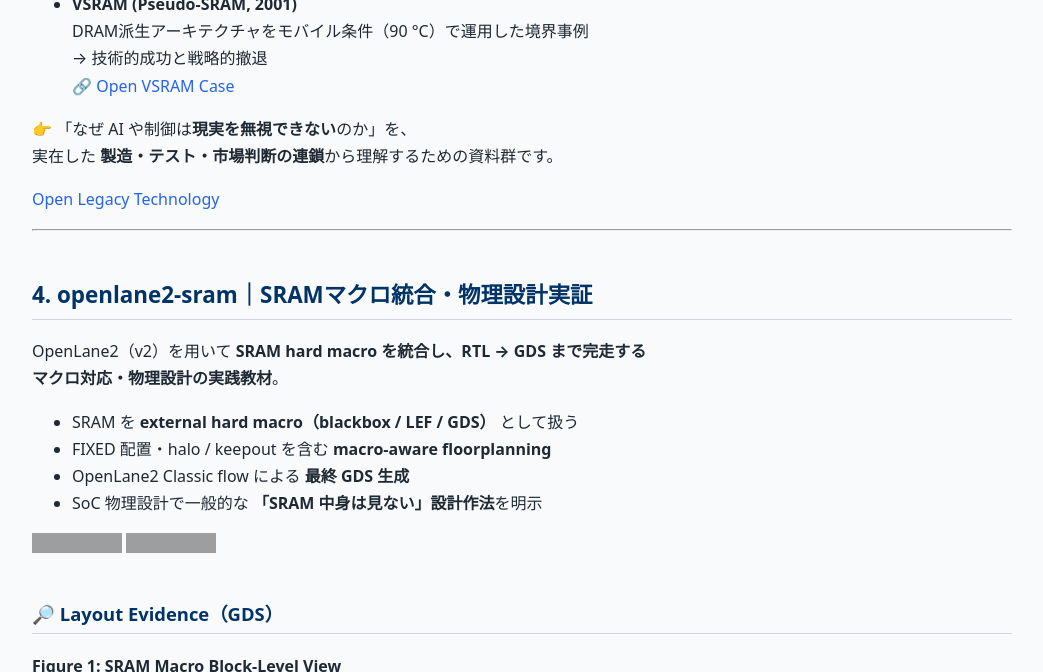
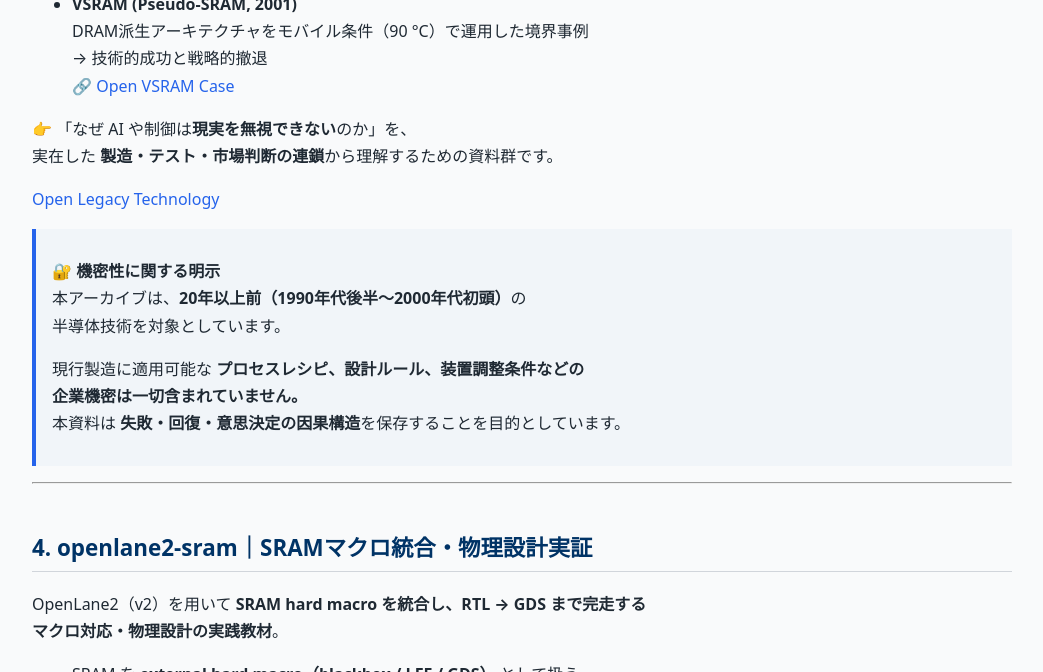
Before and after one commit to Samizo-AITL/Samizo-AITL.github.io, a Jekyll site: the page built from portal/index.md, in a window 1280 px wide and 900 px high, scrolled down 8236 px, cut to the strip 0-672 px from the top of the window. Shown: the whole strip, without its empty margins (118-1161 px from the left). Built offline with Jekyll 4.4.1, drawn with Linux system fonts in a browser that asks for light colours; grey boxes are pictures that could not be loaded.

Commit message:
Update index.md

```diff
--- a/portal/index.md
+++ b/portal/index.md
@@ -276,6 +276,14 @@ Samizo-AITL における「機械設計側の基盤方法論」です。**
 実在した **製造・テスト・市場判断の連鎖**から理解するための資料群です。
 
 [Open Legacy Technology](https://samizo-aitl.github.io/Edusemi-Plus/archive/legacy/)
+
+> 🔐 **機密性に関する明示**
+> 本アーカイブは、**20年以上前（1990年代後半〜2000年代初頭）**の
+> 半導体技術を対象としています。
+>
+> 現行製造に適用可能な **プロセスレシピ、設計ルール、装置調整条件などの
+> 企業機密は一切含まれていません。**
+> 本資料は **失敗・回復・意思決定の因果構造**を保存することを目的としています。
 
 ---
 
```
